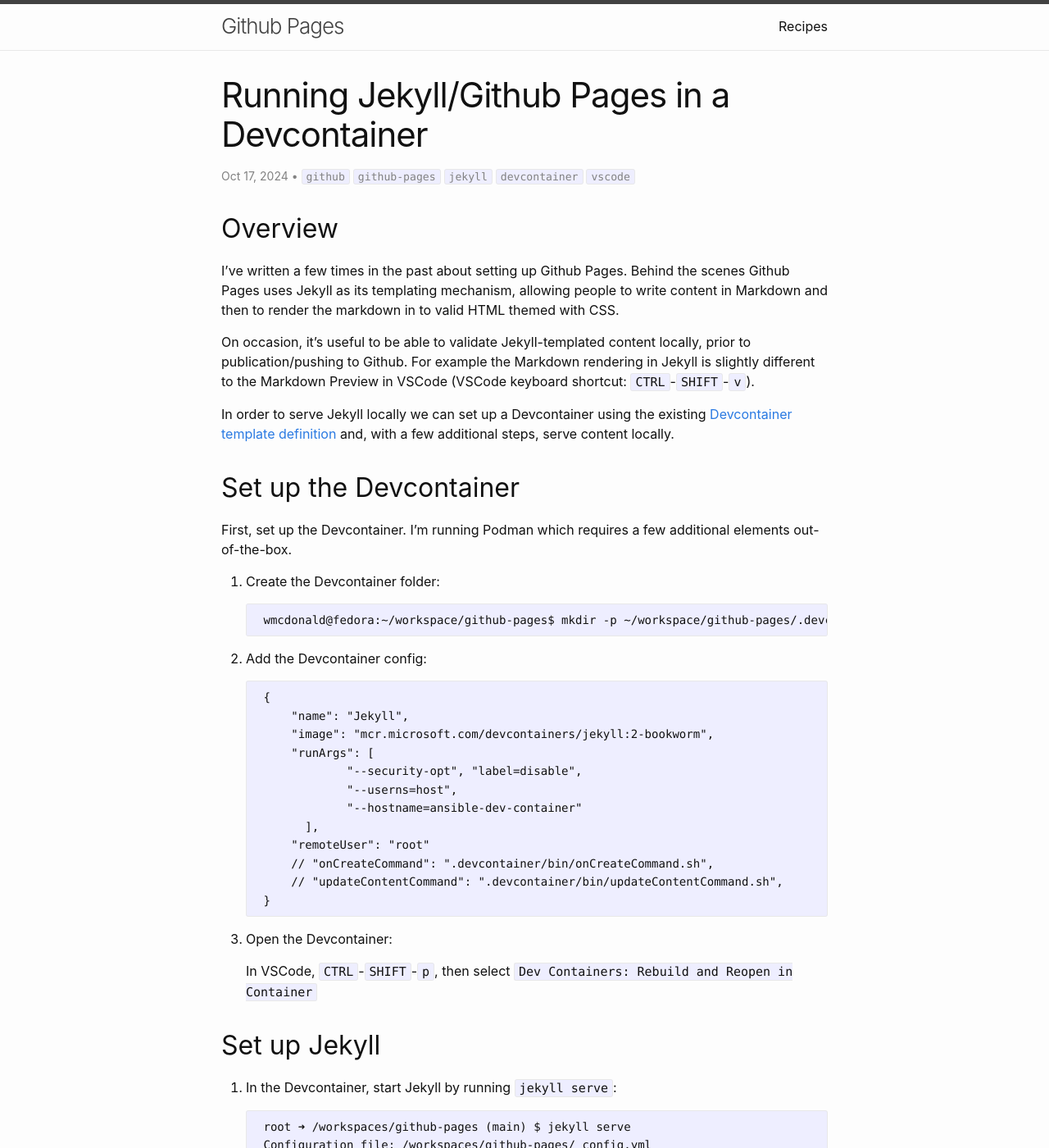
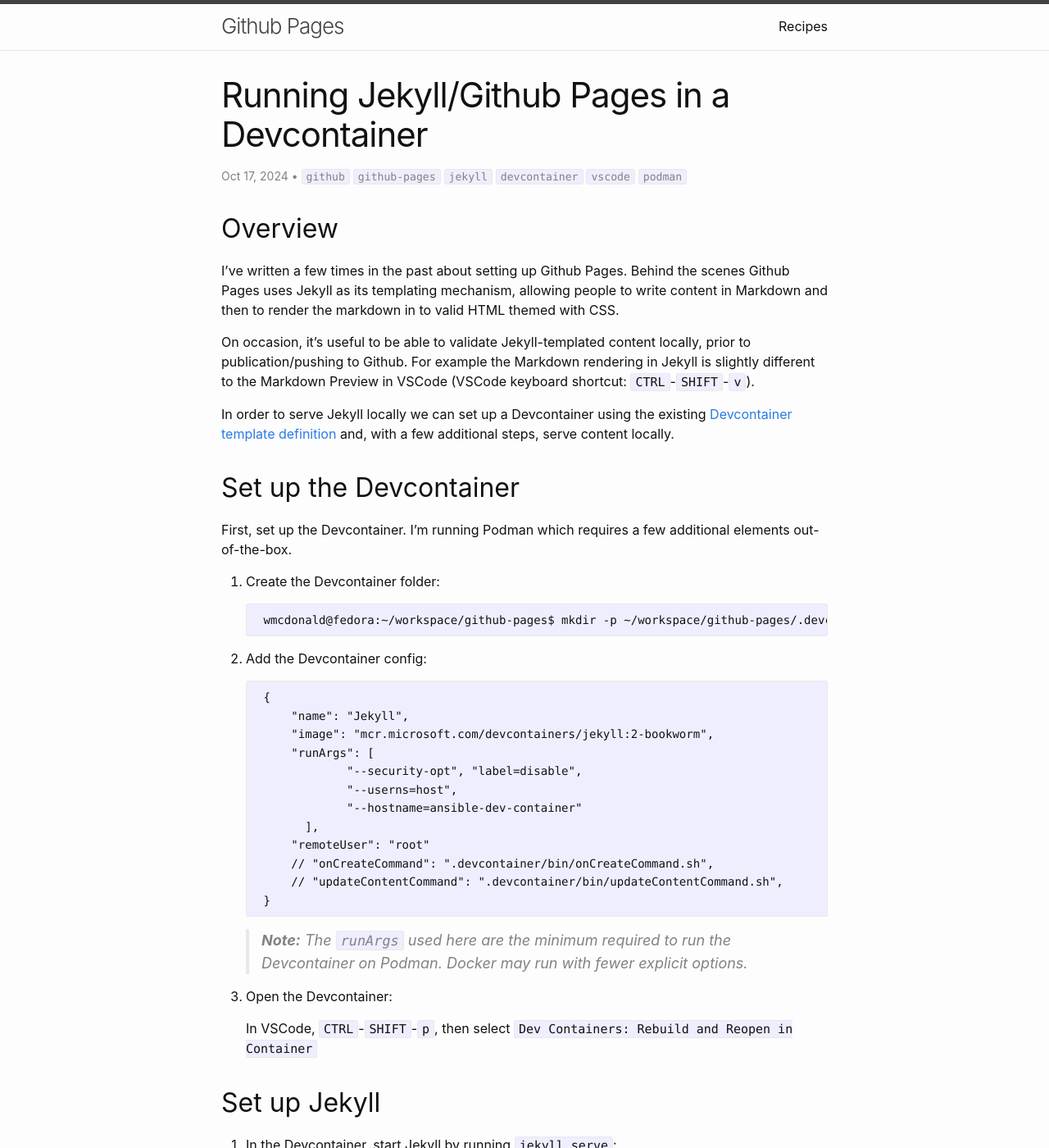
Before and after one commit to wmcdonald404/wmcdonald404.github.io, a Jekyll site: the page built from _posts/2024-10-17-running-jekyll-in-a-devcontainer.md, in a window 1280 px wide and 1400 px high. Shown: the whole window at 82% size. Built offline with Jekyll 4.4.1, drawn with Linux system fonts in a browser that asks for light colours.

Commit message:
Add note clarifying the Podman runArgs.

````diff
--- a/_posts/2024-10-17-running-jekyll-in-a-devcontainer.md
+++ b/_posts/2024-10-17-running-jekyll-in-a-devcontainer.md
@@ -6,6 +6,7 @@ tags:
 - jekyll
 - devcontainer
 - vscode
+- podman
 ---
 
 ## Overview
@@ -41,6 +42,9 @@ First, set up the Devcontainer. I'm  running Podman which requires a few additio
         // "updateContentCommand": ".devcontainer/bin/updateContentCommand.sh",
 	}
 	```
+
+
+	> **Note:** The `runArgs` used here are the minimum required to run the Devcontainer on Podman. Docker may run with fewer explicit options.
 
 3. Open the Devcontainer:
 
@@ -127,4 +131,3 @@ First, set up the Devcontainer. I'm  running Podman which requires a few additio
 
 - [VSCode, Docker, and Github Pages](https://www.allisonthackston.com/articles/vscode-docker-github-pages.html)
 - [GitHub Pages in Dev Containers and Codespaces](https://blog.robsewell.com/blog/github-pages-in-dev-containers-and-codespaces/)
-- []()
````
